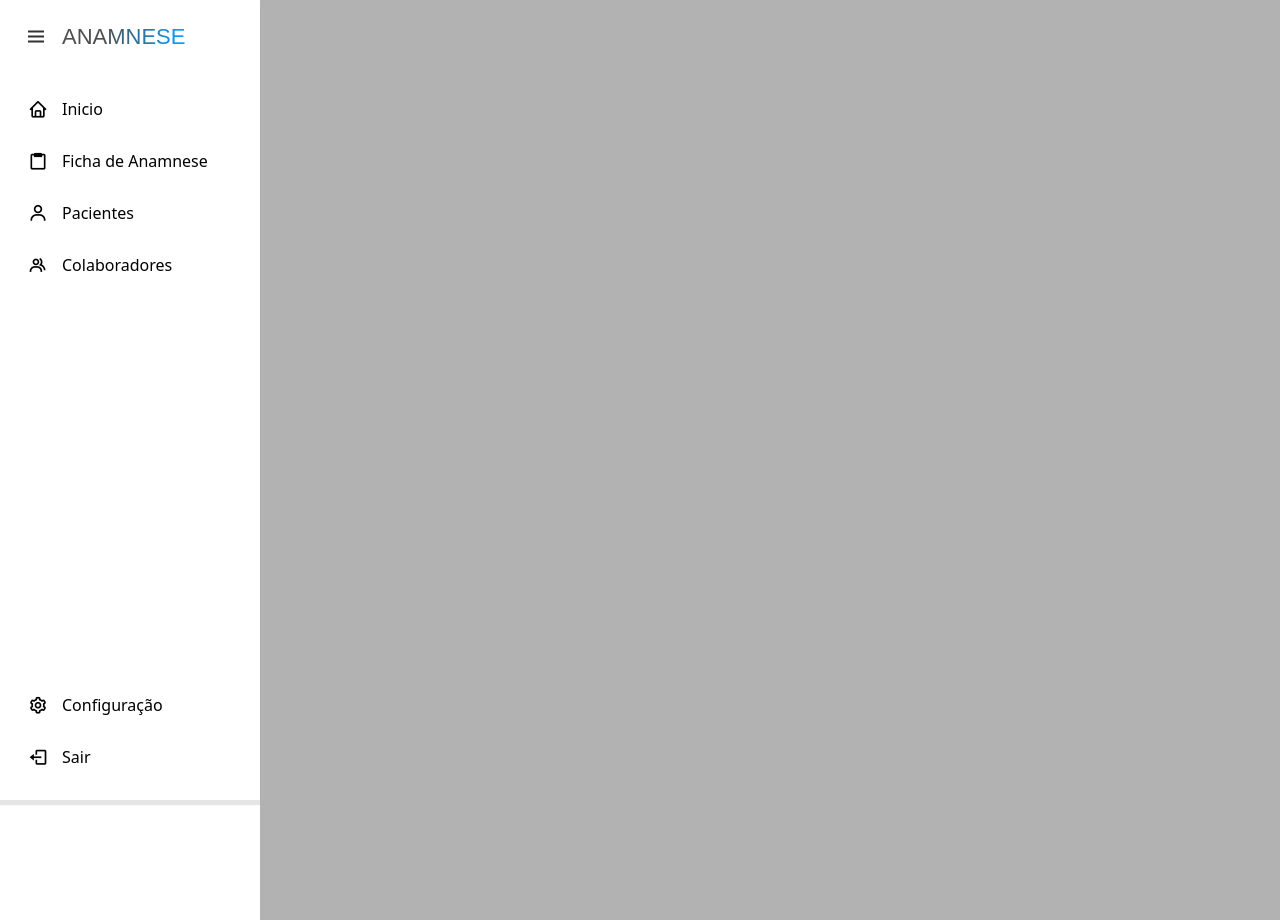
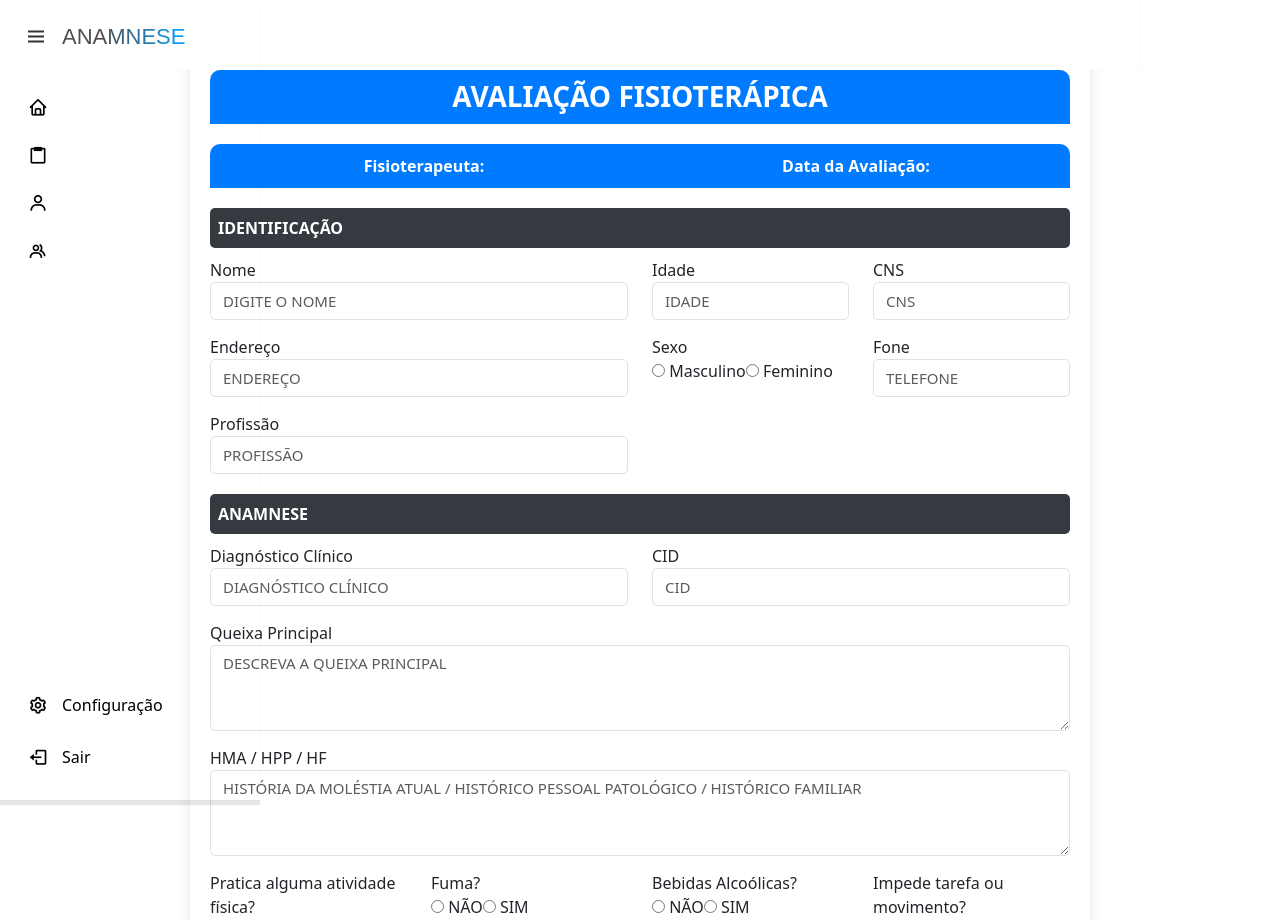
Before and after one commit to jefferson0710/ProjetoTCC, an Angular app: page / in a window 1280 px wide. Shown: the top 920 px of the page. Before the commit the page ends 800 px from the top, so only its background shows below. Built offline with nearby package versions, Linux system fonts and the light colour scheme; a web font is replaced by a local one.

Commit message:
Atualização navbar, criação da ficha de anamnese.

```diff
--- a/src/app/navbar/navbar.component.html
+++ b/src/app/navbar/navbar.component.html
@@ -1,10 +1,9 @@
-<body>
-  <nav>
+<nav class="container">
 
   <div class="sidebar">
     <div class="logo">
-        <i class="bx bx-menu menu-icon"></i>
-        <span class="logo-name">ANAMNESE</span>
+      <i class="bx bx-menu menu-icon" (click)="onSave()"></i>
+      <span class="logo-name" >ANAMNESE</span>
     </div>
 
     <div class="sidebar-content">
@@ -12,38 +11,38 @@
         <li class="list">
           <a href="#" class="nav-link">
             <i class="bx bx-home alt icon"></i>
-              <span class="link">Inicio</span>
+            <span [ngClass]="{ 'link' : isSidebar, 'hiddenD' : !isSidebar }">Inicio</span>
           </a>
         </li>
         <li class="list">
           <a href="#" class="nav-link">
-              <i class='bx bx-clipboard icon' ></i>
-              <span class="link">Ficha de Anamnese</span>
+            <i class='bx bx-clipboard icon'></i>
+            <span [ngClass]="{ 'link' : isSidebar, 'hiddenD' : !isSidebar }">Ficha de Anamnese</span>
           </a>
         </li>
         <li class="list">
           <a href="#" class="nav-link">
-              <i class='bx bx-user icon' ></i>
-              <span class="link">Pacientes</span>
+            <i class='bx bx-user icon'></i>
+            <span [ngClass]="{ 'link' : isSidebar, 'hiddenD' : !isSidebar }">Pacientes</span>
           </a>
         </li>
         <li class="list">
           <a href="#" class="nav-link">
-              <i class='bx bx-group icon' ></i>
-              <span class="link">Colaboradores</span>
+            <i class='bx bx-group icon'></i>
+            <span [ngClass]="{ 'link' : isSidebar, 'hiddenD' : !isSidebar }">Colaboradores</span>
           </a>
         </li>
       </ul>
       <div class="bottom-content">
         <li class="list">
           <a href="#" class="nav-link">
-              <i class='bx bx-cog icon' ></i>
+            <i class='bx bx-cog icon'></i>
             <span class="link">Configuração</span>
           </a>
         </li>
         <li class="list">
           <a href="#" class="nav-link">
-              <i class='bx bx-log-out icon' ></i>
+            <i class='bx bx-log-out icon'></i>
             <span class="link">Sair</span>
           </a>
         </li>
@@ -51,19 +50,3 @@
     </div>
   </div>
 </nav>
-  <section class="overlay"></section>
-  <script>
-    const navBar = document.querySelector("nav"),
-      menuBtns = document.querySelectorAll(".menu-icon"),
-      overlay = document.querySelectorAll(".overlay");
-
-      menuBtns.forEach((menuBtn) =>{
-        menuBtn.addEventListener("click",() => {
-          navBar.classList.toggle("open");
-        });
-      });
-        overlay.addEventListener("click", () => {
-
-        })
-  </script>
-</body>
--- a/src/app/navbar/navbar.component.scss
+++ b/src/app/navbar/navbar.component.scss
@@ -3,7 +3,8 @@
   padding: 0;
   box-sizing: border-box;
   }
-.logo-name{
+
+  .logo-name {
     font-weight: 500;
     background: linear-gradient(to right, #4E4E4E 34%, #00A3FF 100%);
     -webkit-background-clip: text;
@@ -17,6 +18,7 @@
     font-size: 22px;
     font-family: "Stick No Bills", sans-serif;
   }
+
   nav {
     position: fixed;
     top: 0;
@@ -26,53 +28,63 @@ nav {
     display: flex;
     align-items: center;
     background-color: #fff;
-  box-shadow: 0 0 1px rgba(0,0,0, 0.1);
+    box-shadow: 0 0 1px rgba(0, 0, 0, 0.1);
   }
-body{
+
+  .hiddenD {
+    display: none;
+  }
+
+  body {
     min-height: 100%;
     background: #e3f2fd;
   }
-nav .logo{
+
+  .sidebarS {
+    background-color: black;
+  }
+
+  nav .logo {
     display: flex;
     align-items: center;
     margin: 0 24px;
   }
 
-.logo .menu-icon{
+  .logo .menu-icon {
     color: #333;
     font-size: 24px;
     margin-right: 14px;
     cursor: pointer;
   }
 
-nav .sidebar{
+  nav .sidebar {
     position: fixed;
     top: 0;
     left: 0;
     height: 100%;
     width: 260px;
     padding: 20px 0;
-  background-color: #fff;
-  box-shadow: 0 5px 1px rgba(0,0,0, 0.1);
+    box-shadow: 0 5px 1px rgba(0, 0, 0, 0.1);
     transition: all 0.5s ease;
   }
 
-nav.open .sidebar{
+  nav.open .sidebar {
     left: 0;
   }
 
-.sidebar .sidebar-content{
+  .sidebar .sidebar-content {
     display: flex;
     height: 100%;
     flex-direction: column;
     justify-content: space-between;
     padding: 30px 16px;
   }
-.sidebar-content .list{
+
+  .sidebar-content .list {
     list-style: none;
   }
 
-.list .nav-link{
+  .list .nav-link {
     display: flex;
     align-items: center;
     padding: 14px 12px;
@@ -80,25 +92,25 @@ nav.open .sidebar{
     text-decoration: none;
   }
 
-.nav-link:hover{
+  .nav-link:hover {
     background-color: #00A3FF;
 
   }
 
-.nav-link .icon{
+  .nav-link .icon {
     margin-right: 14px;
     font-size: 20px;
     color: black;
   }
 
-.nav-link .link{
+  .nav-link .link {
     font-size: 16px;
     color: black;
     font-weight: 400;
   }
 
   .nav-link:hover .icon,
-.nav-link:hover .link{
+  .nav-link:hover .link {
     color: #fff;
   }
 
--- a/src/app/navbar/navbar.component.ts
+++ b/src/app/navbar/navbar.component.ts
@@ -1,15 +1,20 @@
-import { Component, input, output } from '@angular/core';
+import { Component, input, output, OnChanges } from '@angular/core';
+import { CommonModule } from '@angular/common';
 import { EventEmitter } from 'stream';
 
 @Component({
   selector: 'app-navbar',
   standalone: true,
-  imports: [],
+  imports: [CommonModule],
   templateUrl: './navbar.component.html',
   styleUrl: './navbar.component.scss'
 })
 export class NavbarComponent {
 
+  public isSidebar: boolean = false;
 
+  onSave() {
+    this.isSidebar = !this.isSidebar;
+  }
 
 }
--- a/src/app/perfil/perfil.component.html
+++ b/src/app/perfil/perfil.component.html
@@ -1 +1,127 @@
 <app-navbar></app-navbar>
+
+<div class="container">
+  <div class="form-container">
+      <h3 class="header">AVALIAÇÃO FISIOTERÁPICA</h3>
+
+      <div class="header">
+          <div class="row">
+              <div class="col-md-6">Fisioterapeuta:</div>
+              <div class="col-md-6 text-right">Data da Avaliação:</div>
+          </div>
+      </div>
+
+      <div class="sub-header">IDENTIFICAÇÃO</div>
+      <div class="form-group row">
+          <div class="col-md-6">
+              <label for="nome">Nome</label>
+              <input type="text" class="form-control" id="nome" placeholder="Digite o nome">
+          </div>
+          <div class="col-md-3">
+              <label for="idade">Idade</label>
+              <input type="number" class="form-control" id="idade" placeholder="Idade">
+          </div>
+          <div class="col-md-3">
+              <label for="cns">CNS</label>
+              <input type="text" class="form-control" id="cns" placeholder="CNS">
+          </div>
+      </div>
+      <div class="form-group row">
+          <div class="col-md-6">
+              <label for="endereco">Endereço</label>
+              <input type="text" class="form-control" id="endereco" placeholder="Endereço">
+          </div>
+          <div class="col-md-3">
+              <label for="sexo">Sexo</label>
+              <div>
+                  <label><input type="radio" name="sexo" value="masculino"> Masculino</label>
+                  <label><input type="radio" name="sexo" value="feminino"> Feminino</label>
+              </div>
+          </div>
+          <div class="col-md-3">
+              <label for="fone">Fone</label>
+              <input type="text" class="form-control" id="fone" placeholder="Telefone">
+          </div>
+      </div>
+      <div class="form-group row">
+          <div class="col-md-6">
+              <label for="profissao">Profissão</label>
+              <input type="text" class="form-control" id="profissao" placeholder="Profissão">
+          </div>
+      </div>
+
+      <div class="sub-header">ANAMNESE</div>
+      <div class="form-group row">
+          <div class="col-md-6">
+              <label for="diagnostico">Diagnóstico Clínico</label>
+              <input type="text" class="form-control" id="diagnostico" placeholder="Diagnóstico Clínico">
+          </div>
+          <div class="col-md-6">
+              <label for="cid">CID</label>
+              <input type="text" class="form-control" id="cid" placeholder="CID">
+          </div>
+      </div>
+      <div class="form-group">
+          <label for="queixa">Queixa Principal</label>
+          <textarea class="form-control" id="queixa" rows="3" placeholder="Descreva a queixa principal"></textarea>
+      </div>
+      <div class="form-group">
+          <label for="hma">HMA / HPP / HF</label>
+          <textarea class="form-control" id="hma" rows="3" placeholder="História da Moléstia Atual / Histórico Pessoal Patológico / Histórico Familiar"></textarea>
+      </div>
+
+      <div class="form-group row">
+          <div class="col-md-3">
+              <label>Pratica alguma atividade física?</label>
+              <div>
+                  <label><input type="radio" name="atividade_fisica" value="nao"> NÃO</label>
+                  <label><input type="radio" name="atividade_fisica" value="sim"> SIM</label>
+              </div>
+          </div>
+          <div class="col-md-3">
+              <label>Fuma?</label>
+              <div>
+                  <label><input type="radio" name="fuma" value="nao"> NÃO</label>
+                  <label><input type="radio" name="fuma" value="sim"> SIM</label>
+              </div>
+              <input type="text" class="form-control mt-1" id="cigarros_dia" placeholder="cigarros/dia">
+          </div>
+          <div class="col-md-3">
+              <label>Bebidas Alcoólicas?</label>
+              <div>
+                  <label><input type="radio" name="bebidas" value="nao"> NÃO</label>
+                  <label><input type="radio" name="bebidas" value="sim"> SIM</label>
+              </div>
+              <input type="text" class="form-control mt-1" id="vezes_semana" placeholder="vezes por semana">
+          </div>
+          <div class="col-md-3">
+              <label>Impede tarefa ou movimento?</label>
+              <div>
+                  <label><input type="radio" name="impede_tarefa" value="nao"> NÃO</label>
+                  <label><input type="radio" name="impede_tarefa" value="sim"> SIM</label>
+              </div>
+          </div>
+      </div>
+
+      <div class="form-group row">
+          <div class="col-md-3">
+              <label for="pa">PA</label>
+              <input type="text" class="form-control" id="pa" placeholder="PA (X mmHg)">
+          </div>
+          <div class="col-md-3">
+              <label for="peso">Peso</label>
+              <input type="text" class="form-control" id="peso" placeholder="Peso">
+          </div>
+          <div class="col-md-3">
+              <label for="altura">Altura</label>
+              <input type="text" class="form-control" id="altura" placeholder="Altura">
+          </div>
+          <div class="col-md-3">
+              <label for="eav">EAV</label>
+              <input type="text" class="form-control" id="eav" placeholder="EAV">
+          </div>
+      </div>
+
+      <div class="sub-header">DADOS COMPLEMENTARES</div>
+  </div>
+</div>
--- a/src/app/perfil/perfil.component.scss
+++ b/src/app/perfil/perfil.component.scss
@@ -0,0 +1,42 @@
+body {
+  background-color: #f8f9fa;
+}
+
+.form-container {
+  background-color: #fff;
+  border-radius: 10px;
+  padding: 20px;
+  box-shadow: 0px 0px 15px rgba(0, 0, 0, 0.1);
+  margin-top: 50px;
+  max-width: 900px;
+  margin-left: auto;
+  margin-right: auto;
+}
+
+.header {
+  font-weight: bold;
+  background-color: #007bff;
+  color: white;
+  padding: 10px;
+  margin-bottom: 20px;
+  text-align: center;
+  border-radius: 10px 10px 0 0;
+}
+
+.sub-header {
+  font-weight: bold;
+  background-color: #343a40;
+  color: #fff;
+  padding: 8px;
+  margin-top: 20px;
+  margin-bottom: 10px;
+  border-radius: 5px;
+}
+
+.form-group {
+  margin-bottom: 15px;
+}
+
+.form-control {
+  border-radius: 5px;
+}
```
Lines whose indentation alone changed are shown as unchanged.
